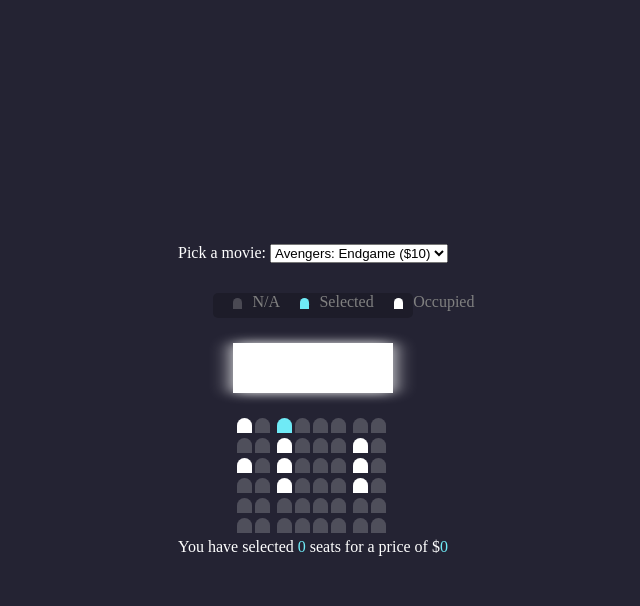
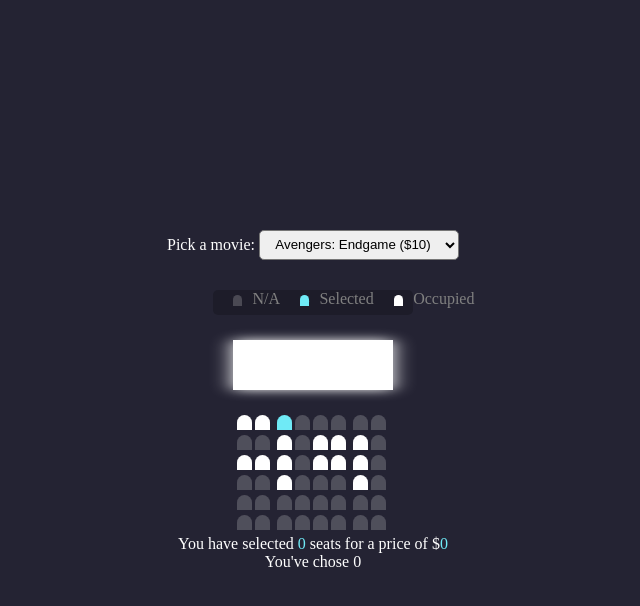
Before and after one commit to gonnabea/Movie-Seat-Booking, a plain HTML site: page index.html in a window 1280 px wide. Both pictures are taken after a click on the button 611 px from the left and 425 px from the top of the page. Shown: the whole page, without its empty margins (327-967 px from the left). Drawn offline with Linux system fonts and the light colour scheme.

Commit message:
자리 선택 구현 (1)

```diff
--- a/index.html
+++ b/index.html
@@ -10,7 +10,7 @@
     <section class="background">
         <section class="pickAMovie">
             <span class="pickAMovie_text">Pick a movie:</span>
-            <select name="pickAMovie_sel" id="">
+            <select class="pickAMovie_sel" id="">
                 <option value="1">Avengers: Endgame ($10)</option>
                 <option value="2">Joker ($12)</option>
                 <option value="3">Toy Story 4 ($8)</option>
@@ -24,38 +24,40 @@
         </section>
         <div class="screen"></div>
         <section class="seats">
-            <div>
-                <span class="seats_left"><button class="seat_occupied"></button><button class="seat"></button></span>
+            <div class="seats_row">
+                <span class="seats_left"><button class="seat_occupied"></button><button class="seat_occupied"></button></span>
                 <span class="seats_mid"><button class="seat"></button><button class="seat"></button><button class="seat"></button><button class="seat"></button></span>
                 <span class="seats_right"><button class="seat"></button><button class="seat"></button></span>
             </div>
-            <div>
+            <div class="seats_row">
+                <span class="seats_left"><button class="seat"></button><button class="seat"></button></span>
+                <span class="seats_mid"><button class="seat_occupied"></button><button class="seat"></button><button class="seat_occupied"></button><button class="seat_occupied"></button></span>
+                <span class="seats_right"><button class="seat_occupied"></button><button class="seat"></button></span>
+            </div>
+            <div class="seats_row">
+                <span class="seats_left"><button class="seat_occupied"></button><button class="seat_occupied"></button></span>
+                <span class="seats_mid"><button class="seat_occupied"></button><button class="seat"></button><button class="seat_occupied"></button><button class="seat_occupied"></button></span>
+                <span class="seats_right"><button class="seat_occupied"></button><button class="seat"></button></span>
+            </div>
+            <div class="seats_row">
                 <span class="seats_left"><button class="seat"></button><button class="seat"></button></span>
                 <span class="seats_mid"><button class="seat_occupied"></button><button class="seat"></button><button class="seat"></button><button class="seat"></button></span>
                 <span class="seats_right"><button class="seat_occupied"></button><button class="seat"></button></span>
             </div>
-            <div>
-                <span class="seats_left"><button class="seat_occupied"></button><button class="seat"></button></span>
-                <span class="seats_mid"><button class="seat_occupied"></button><button class="seat"></button><button class="seat"></button><button class="seat"></button></span>
-                <span class="seats_right"><button class="seat_occupied"></button><button class="seat"></button></span>
-            </div>
-            <div>
-                <span class="seats_left"><button class="seat"></button><button class="seat"></button></span>
-                <span class="seats_mid"><button class="seat_occupied"></button><button class="seat"></button><button class="seat"></button><button class="seat"></button></span>
-                <span class="seats_right"><button class="seat_occupied"></button><button class="seat"></button></span>
-            </div>
-            <div>
+            <div class="seats_row">
                 <span class="seats_left"><button class="seat"></button><button class="seat"></button></span>
                 <span class="seats_mid"><button class="seat"></button><button class="seat"></button><button class="seat"></button><button class="seat"></button></span>
                 <span class="seats_right"><button class="seat"></button><button class="seat"></button></span>
             </div>
-            <div>
+            <div class="seats_row">
                 <span class="seats_left"><button class="seat"></button><button class="seat"></button></span>
                 <span class="seats_mid"><button class="seat"></button><button class="seat"></button><button class="seat"></button><button class="seat"></button></span>
                 <span class="seats_right"><button class="seat"></button><button class="seat"></button></span>
             </div>
         </section>
         <section class="status">You have selected <span class="status_number">0</span> seats for a price of $<span class="status_number">0</span></section>
+        <div class="chosen_seats" id="chosenSeats"></div>
     </section>
+    <script src="index.js"></script>
 </body>
 </html>
--- a/index.js
+++ b/index.js
@@ -0,0 +1,40 @@
+const seats = document.querySelectorAll(".seat");
+const chosenSeats = document.getElementById("chosenSeats");
+
+let i = 0;
+let selectedSeats = [];
+if(localStorage.getItem("selectedSeat", selectedSeats)){
+    selectedSeats = JSON.parse(localStorage.getItem("selectedSeat"))
+}
+seats.forEach( seat => {
+    seat.addEventListener("click", handleClick);
+    seat.index = i;
+    console.log(seat, i);
+    i+=1;
+});
+
+function handleClick(e){
+    selectedSeats = selectedSeats.filter(seat => seat !== e.currentTarget.index)
+    localStorage.setItem("selectedSeat", JSON.stringify(selectedSeats));
+    e.target.style.backgroundColor="#6FEAF6"
+    selectedSeats.push(e.currentTarget.index);
+    localStorage.setItem("selectedSeat", JSON.stringify(selectedSeats));
+    e.target.removeEventListener("click", handleClick);
+    e.target.addEventListener("click", handleCancel);
+    chosenSeats.innerHTML = `You've chose ${e.currentTarget.index}`
+}
+
+function handleCancel(e){
+    e.target.style.backgroundColor= "rgba(255, 255, 255, 0.2)";
+    console.log(e.currentTarget.index);
+    selectedSeats = selectedSeats.filter(seat => seat !== e.currentTarget.index)
+    localStorage.setItem("selectedSeat", JSON.stringify(selectedSeats));
+    e.target.removeEventListener("click", handleCancel);
+    e.target.addEventListener("click", handleClick);
+}
+
+function init(){
+
+}
+
+init()
--- a/styles.css
+++ b/styles.css
@@ -13,6 +13,14 @@ body{
     align-items: center;
     color: white;
 }
+
+.pickAMovie_sel{
+    height: 30px;
+    border-radius: 5px;
+    width: 200px;
+    text-align: center;
+}
+
 
 .signs{
     color: grey;
@@ -75,7 +83,6 @@ body{
 }
 
 .seat:focus{
-    background-color: #6FEAF6;
     outline:none;
 }
 
```
